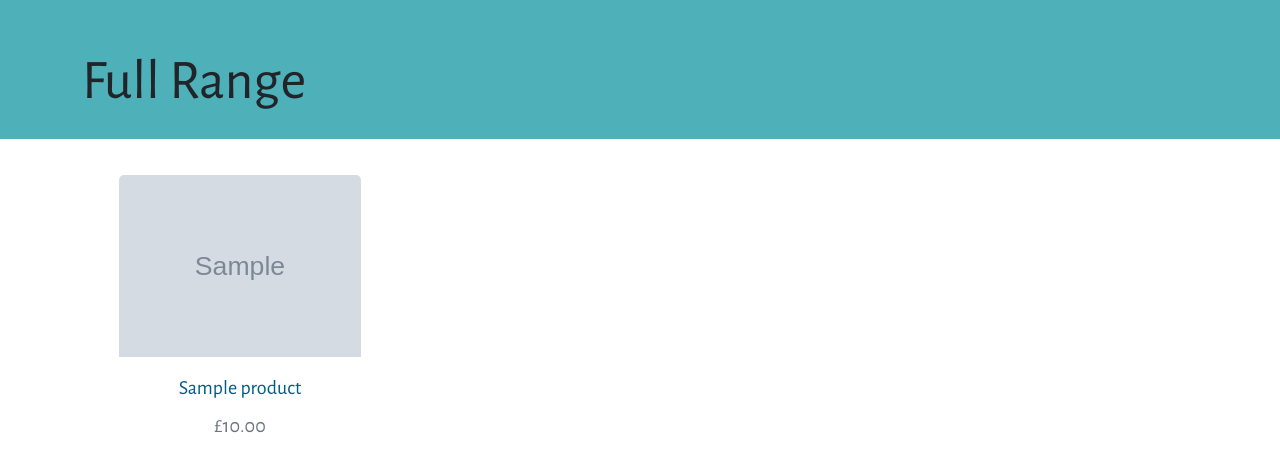
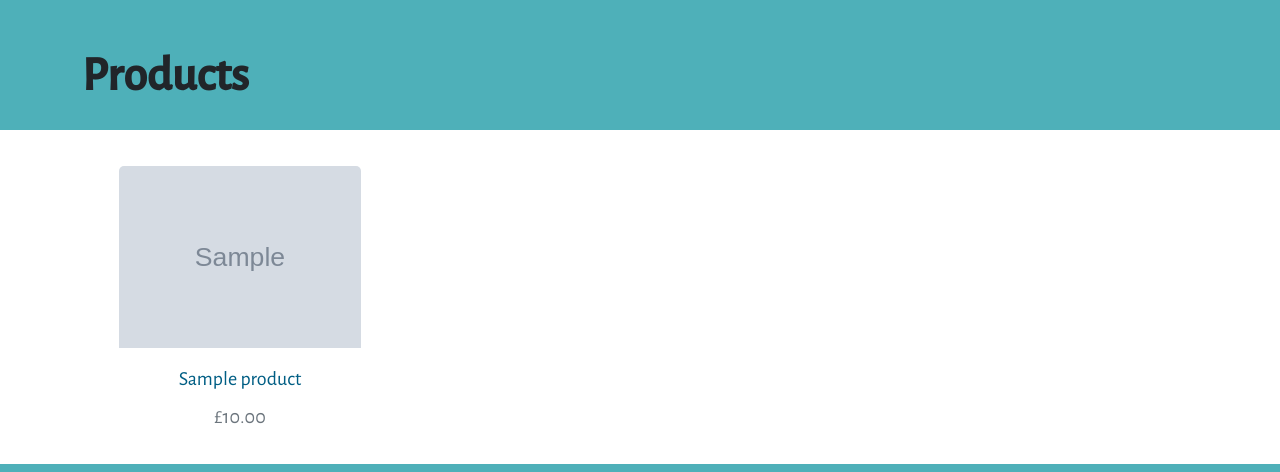
Before and after one commit to lucywoodman/the-chocolate-factory, a Django app: page /products/ in a window 1280 px wide. Shown: the part 144-616 px from the top of the page. Run offline with Django 3.2, Linux system fonts and the light colour scheme; tables that the repository leaves empty hold one stand-in row (values such as "Sample post"); grey boxes marked "Sample" are stand-in pictures; some libraries are stand-ins or nearby versions.

Commit message:
feat: add search functionality to filter products

```diff
--- a/products/templates/products/products.html
+++ b/products/templates/products/products.html
@@ -5,7 +5,13 @@
 <div class="container pt-5 pt-lg-5 pb-lg-3">
     <div class="row">
         <div class="col">
-            <h1 class="display-4">Full Range</h1>
+            <h1 class="display-5 fw-bold">
+                {% if request.GET.q %}
+                    Results for: "{{ request.GET.q }}"
+                {% else %}
+                    Products
+                {% endif %}
+            </h1>
         </div>
     </div>
 </div>
--- a/products/views.py
+++ b/products/views.py
@@ -1,4 +1,6 @@
-from django.shortcuts import get_object_or_404, render
+from django.shortcuts import get_object_or_404, redirect, reverse, render
+from django.contrib import messages
+from django.db.models import Q
 from .models import Product
 
 
@@ -6,9 +8,23 @@ def full_range_products(request):
     """A view to return the full range of products, including sort/search queries"""
 
     products = Product.objects.all()
+    query = None
+
+    if request.GET:
+        if "q" in request.GET:
+            query = request.GET["q"]
+            if not query:
+                messages.error(
+                    request, "You didn't enter any search criteria."
+                )
+                return redirect(reverse("products"))
+
+            queries = Q(name__icontains=query) | Q(details__icontains=query)
+            products = products.filter(queries)
 
     context = {
         "products": products,
+        "search_term": query,
     }
 
     return render(request, "products/products.html", context)
--- a/templates/includes/header.html
+++ b/templates/includes/header.html
@@ -7,7 +7,7 @@
             </a>
         </div>
         <div class="col-12 col-lg-4 my-auto">
-            <form method="GET" action="" class="d-flex">
+            <form method="GET" action="{% url 'products' %}" class="d-flex">
                 <div class="input-group w-100">
                     <span class="input-group-text border-dark border-end-0 rounded-0 bg-white pe-0"><i class="fa-solid fa-magnifying-glass"></i></span>
                     <input class="form-control border-dark border-start-0 rounded-0" type="text" name="q" placeholder="What do you want to search for?" aria-label="Search">
--- a/templates/includes/offcanvas.html
+++ b/templates/includes/offcanvas.html
@@ -3,7 +3,7 @@
         <button type="button" class="btn-close text-reset ms-2 mt-1" data-bs-dismiss="offcanvas" aria-label="Close"></button>
     </div>
     <div class="offcanvas-body">
-        <form method="GET" action="" class="d-flex">
+        <form method="GET" action="{% url 'products' %}" class="d-flex">
             <div class="input-group w-100">
                 <input class="form-control border-dark rounded-0" type="text" name="q" placeholder="What do you want to search for?" aria-label="Search">
                 <button class="input-group-text btn btn-brand-dblue border-dark rounded-0" type="submit">Search</button>
```
